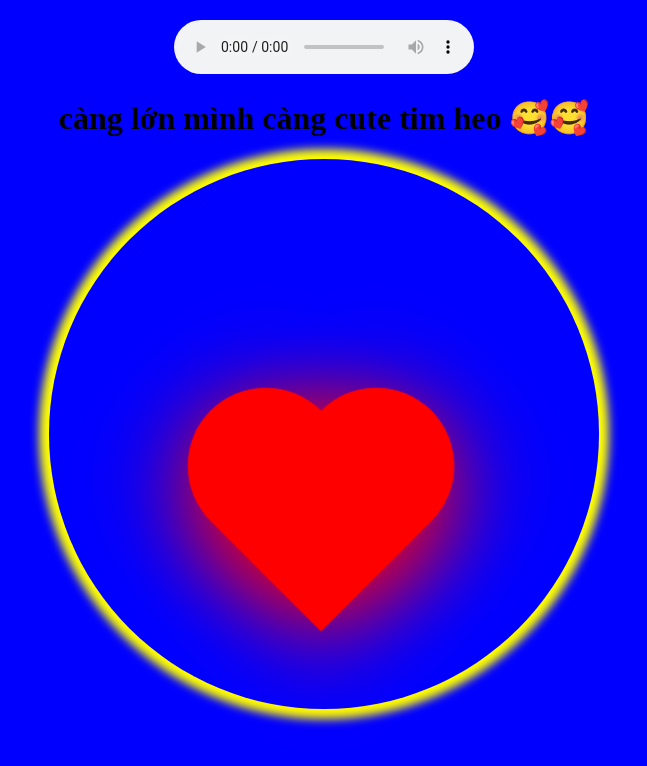
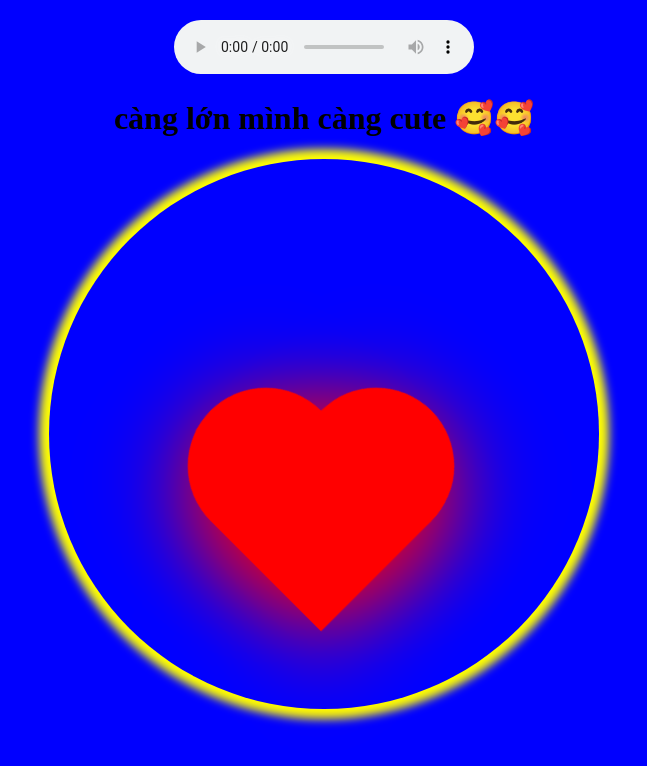
Before and after one commit to khanhtung05032001/trai_tim, a plain HTML site: page home/index.html in a window 1280 px wide. Shown: the whole page, without its empty margins (316-963 px from the left). Drawn offline with Linux system fonts and the light colour scheme.

Commit message:
ạkdaskjjaksfkds

```diff
--- a/home/index.html
+++ b/home/index.html
@@ -18,7 +18,7 @@
     </audio>
 </div>
 
-<h1>càng lớn mình càng cute tim heo <br>🥰🥰</h1>
+<h1>càng lớn mình càng cute  <br>🥰🥰</h1>
 <div class="tim">
     <div class="heart">
 
```
